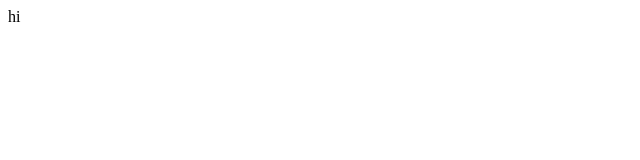
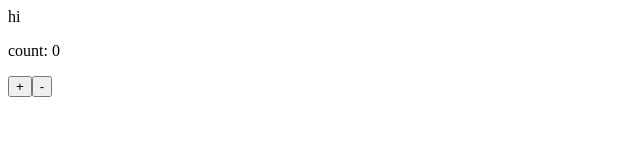
Before and after one commit to fwttnnn/.makers.final, a React (Vite) app: page / in a window 1280 px wide. Shown: the top 160 px of the page, without its empty margins (0-640 px from the left). Built offline with nearby package versions, Linux system fonts and the light colour scheme.

Commit message:
chore: counter with redux

```diff
--- a/src/components/Movie/Input.tsx
+++ b/src/components/Movie/Input.tsx
@@ -1,6 +1,17 @@
-export default () => {
+import { useDispatch, useSelector } from "react-redux"
+import type { Root } from "@/stores"
+import type { State as Ticket } from "@/stores/tickets/reducer"
+import { increment, decrement } from "@/stores/tickets/actions"
+
+export default function App() {
+  const dispatch = useDispatch()
+  const ticket: Ticket = useSelector((r: Root) => r.tickets)
+
   return (
-    <>
-    </>
+    <div>
+      <p>count: {ticket.count}</p>
+      <button onClick={() => dispatch(increment())}>+</button>
+      <button onClick={() => dispatch(decrement())}>-</button>
+    </div>
   )
 }
--- a/src/stores/index.ts
+++ b/src/stores/index.ts
@@ -5,5 +5,5 @@ const reducer = combineReducers({
   tickets: ticketsReducer,
 })
 
-export type State = ReturnType<typeof reducer>
+export type Root = ReturnType<typeof reducer>
 export const store = createStore(reducer)
```
